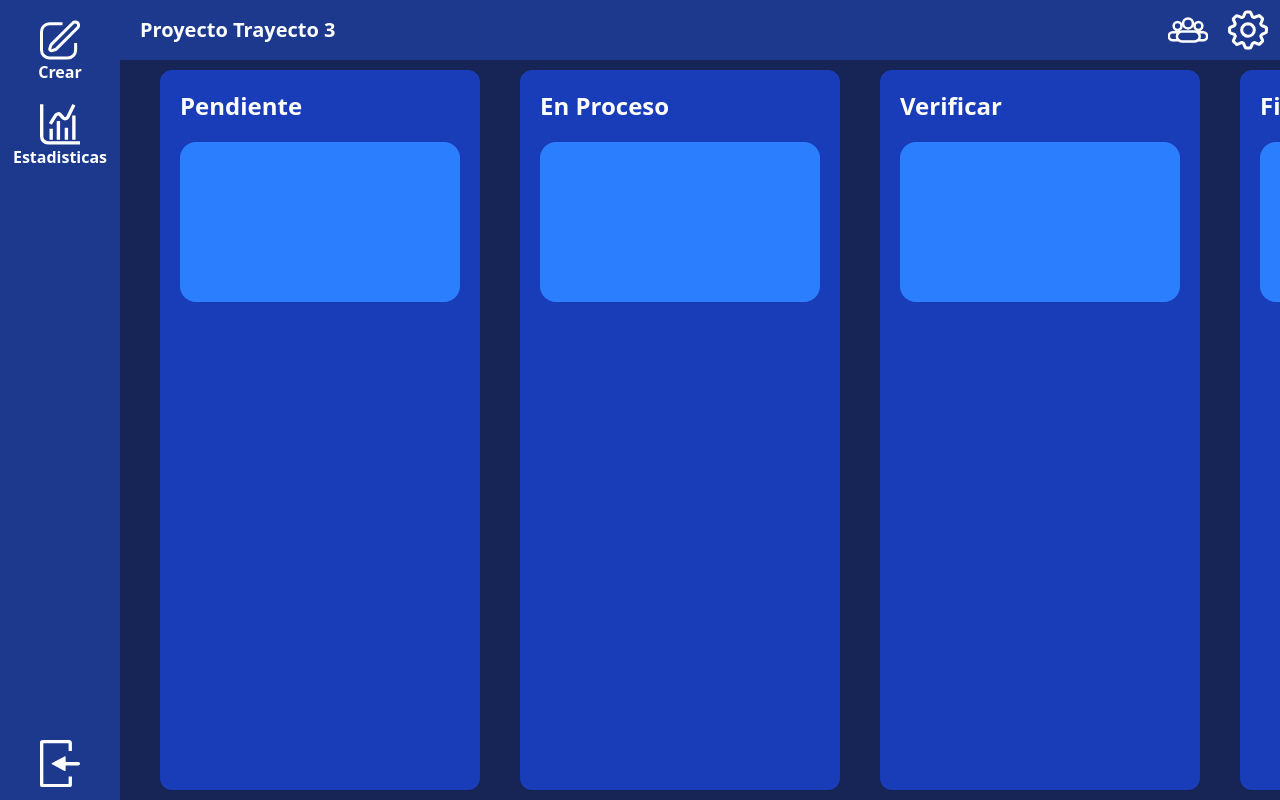
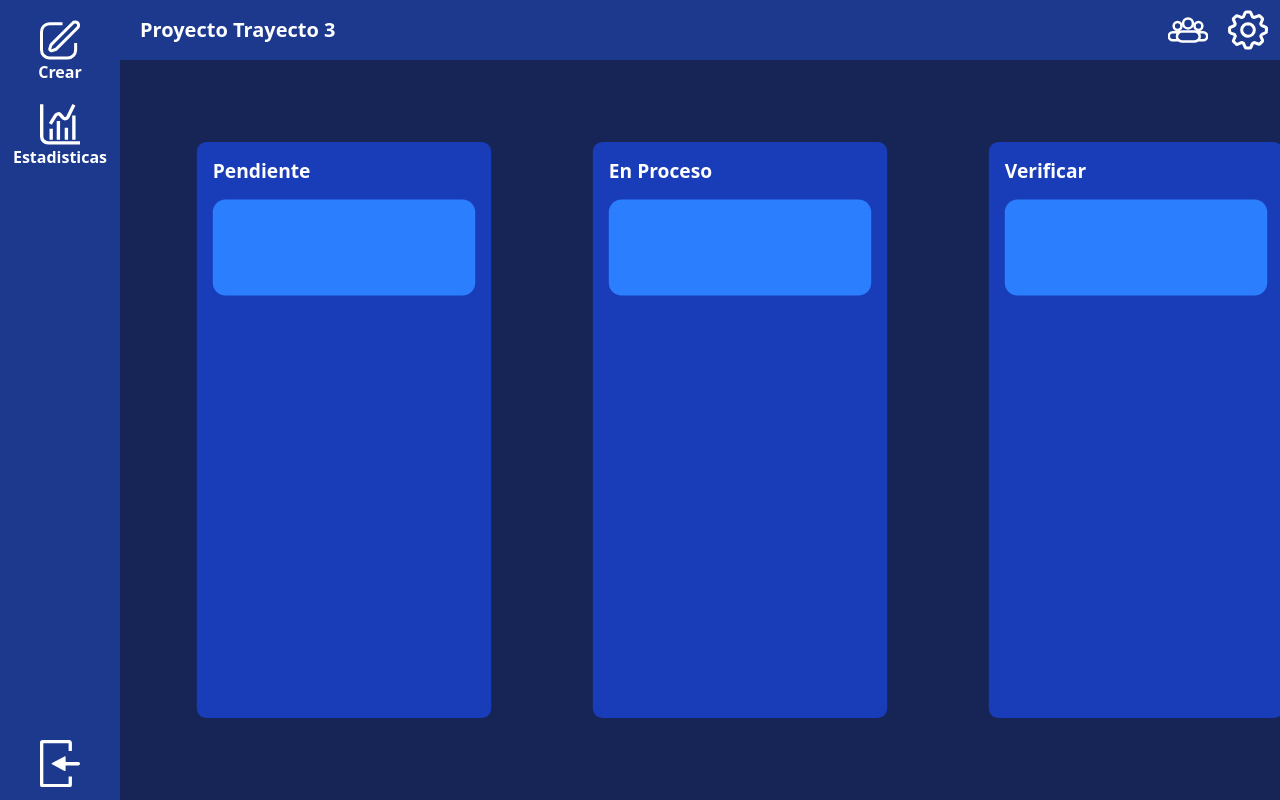
Before and after one commit to LuisLR0/Gestion-de-Proyectos, a Django app: page /proyecto/tablero in a window 1280 px wide. Run offline with Django 5.2, Linux system fonts and the light colour scheme.

Commit message:
v0.3 Acomodando columnas en resoluciones bajas

```diff
--- a/GestionProyecto/static/style.css
+++ b/GestionProyecto/static/style.css
@@ -11,11 +11,8 @@
     --color-amber-600: oklch(0.666 0.179 58.318);
     --color-amber-800: oklch(0.473 0.137 46.201);
     --color-green-700: oklch(0.527 0.154 150.069);
-    --color-blue-300: oklch(0.809 0.105 251.813);
-    --color-blue-400: oklch(0.707 0.165 254.624);
     --color-blue-500: oklch(0.623 0.214 259.815);
     --color-blue-600: oklch(0.546 0.245 262.881);
-    --color-blue-700: oklch(0.488 0.243 264.376);
     --color-blue-800: oklch(0.424 0.199 265.638);
     --color-blue-900: oklch(0.379 0.146 265.522);
     --color-blue-950: oklch(0.282 0.091 267.935);
@@ -406,14 +367,8 @@
   .resize {
     resize: both;
   }
-  .auto-cols-auto {
-    grid-auto-columns: auto;
-  }
   .auto-cols-fr {
     grid-auto-columns: minmax(0, 1fr);
-  }
-  .auto-cols-max {
-    grid-auto-columns: max-content;
   }
   .flex-col {
     flex-direction: column;
@@ -791,6 +695,11 @@
       justify-content: space-around;
     }
   }
+  .md\:gap-7 {
+    @media (width >= 48rem) {
+      gap: calc(var(--spacing) * 7);
+    }
+  }
   .md\:gap-10 {
     @media (width >= 48rem) {
       gap: calc(var(--spacing) * 10);
@@ -865,7 +764,16 @@
     background-color: var(--color-blue-800);
     padding: calc(var(--spacing) * 5);
     @media (width >= 48rem) {
-      width: 22rem;
+      width: 23rem;
+    }
+    @media (width >= 48rem) {
+      max-width: 27rem;
+    }
+    @media (width >= 48rem) {
+      --tw-scale-x: 80%;
+      --tw-scale-y: 80%;
+      --tw-scale-z: 80%;
+      scale: var(--tw-scale-x) var(--tw-scale-y);
     }
   }
   .botonStyle {
@@ -910,3 +818,18 @@
   inherits: false;
   initial-value: solid;
 }
+@property --tw-scale-x {
+  syntax: "*";
+  inherits: false;
+  initial-value: 1;
+}
+@property --tw-scale-y {
+  syntax: "*";
+  inherits: false;
+  initial-value: 1;
+}
+@property --tw-scale-z {
+  syntax: "*";
+  inherits: false;
+  initial-value: 1;
+}
--- a/GestionProyecto/static/tailwind.css
+++ b/GestionProyecto/static/tailwind.css
@@ -12,7 +12,7 @@
     }
 
     .styleColumnas {
-        @apply h-[45rem] w-[19rem] md:w-[22rem] max-w-[20rem] bg-blue-800 rounded-xl flex flex-col gap-5 p-5;
+        @apply h-[45rem] md:scale-80 w-[19rem] md:w-[23rem] md:max-w-[27rem] max-w-[20rem] bg-blue-800 rounded-xl flex flex-col gap-5 p-5;
     }
 
     .botonStyle {
--- a/GestionProyecto/templates/proyecto/tableros.html
+++ b/GestionProyecto/templates/proyecto/tableros.html
@@ -24,7 +24,7 @@
 
 <main class="text-white md:h-[calc(100%-3.75rem)] md:overflow-y-hidden flex place-content-center md:place-content-baseline md:ml-30 scrollbar scrollbar-thumb-blue-900/50">
 
-    <div class="fixed top-0 left-0 hidden" id="modalCrear">
+    <div class="fixed top-0 left-0 hidden z-99" id="modalCrear">
         <div class="w-screen h-screen bg-black/30 flex items-center justify-center">
 
             <div class="bg-blue-900 w-[22rem] h-[30rem] rounded-md flex flex-col items-center justify-center gap-5 p-10">
@@ -51,12 +51,12 @@
     </div>
 
 
-    <section id="tareasProyecto" class="my-5 py-4 md:m-0 md:p-0 grid md:grid-flow-col auto-cols-auto gap-5 md:gap-10 place-items-center w-auto" >
+    <section id="tareasProyecto" class="my-5 py-4 md:m-0 md:p-0 flex flex-col md:flex-row gap-5 md:gap-7 place-items-center w-auto" >
 
         <article class="styleColumnas md:ml-10">
             <h2 class="text-2xl font-bold">Pendiente</h2>
 
-            <div class="bg-blue-500 h-40 w-full rounded-2xl">
+            <div class="bg-blue-500 h-30 w-full rounded-2xl">
 
             </div>
         </article>
@@ -64,7 +64,7 @@
         <article class="styleColumnas">
             <h2 class="text-2xl font-bold">En Proceso</h2>
 
-            <div class="bg-blue-500 h-40 w-full rounded-2xl">
+            <div class="bg-blue-500 h-30 w-full rounded-2xl">
 
             </div>
         </article>
@@ -72,7 +72,7 @@
         <article class="styleColumnas">
             <h2 class="text-2xl font-bold">Verificar</h2>
 
-            <div class="bg-blue-500 h-40 w-full rounded-2xl">
+            <div class="bg-blue-500 h-30 w-full rounded-2xl">
 
             </div>
         </article>
@@ -80,7 +80,7 @@
         <article class="styleColumnas md:mr-10">
             <h2 class="text-2xl font-bold">Finalizado</h2>
 
-            <div class="bg-blue-500 h-40 w-full rounded-2xl">
+            <div class="bg-blue-500 h-30 w-full rounded-2xl">
 
             </div>
         </article>
--- a/GestionProyecto/templates/proyectos.html
+++ b/GestionProyecto/templates/proyectos.html
@@ -59,12 +59,12 @@
         </nav>
     </header>
 
-    <div class="fixed top-0 left-0 hidden text-white" id="modalOpcion">
+    <div class="fixed inset-0 hidden text-white z-99" id="modalOpcion">
         <div class="w-screen h-screen bg-black/30 flex items-center justify-center">
 
             <div class="bg-blue-900 w-[22rem] h-[30rem] rounded-md flex flex-col items-center justify-around gap-5 p-10">
 
-                <h2 class="font-bold text-3xl">Opciones Proyecto</h2>
+                <h2 class="font-bold text-2xl">Opciones Proyecto</h2>
 
                 <form class="flex flex-col items-center justify-center gap-4 w-full">
                     <label class="flex flex-col font-semibold text-lg gap-3 w-full">
@@ -84,12 +84,12 @@
         </div>
     </div>
 
-    <div class="fixed top-0 left-0 hidden text-white" id="modalMiembros">
+    <div class="fixed inset-0 hidden text-white z-99" id="modalMiembros">
         <div class="w-screen h-screen bg-black/30 flex items-center justify-center">
 
             <div class="bg-blue-900 w-[22rem] h-[30rem] rounded-md flex flex-col items-center justify-around gap-5 p-10">
 
-                <h2 class="font-bold text-3xl">Miembros del Proyecto</h2>
+                <h2 class="font-bold text-2xl">Miembros del Proyecto</h2>
 
                 <div class="flex flex-col gap-3 w-full">
                     <p>correo1@gmail.com</p>
@@ -107,12 +107,12 @@
         </div>
     </div>
 
-    <div class="fixed top-0 left-0 hidden text-white" id="modalInvitar">
+    <div class="fixed inset-0 hidden text-white z-99" id="modalInvitar">
         <div class="w-screen h-screen bg-black/30 flex items-center justify-center">
 
             <div class="bg-blue-900 w-[22rem] h-[30rem] rounded-md flex flex-col items-center justify-around gap-5 p-10">
 
-                <h2 class="font-bold text-3xl">Agregar Persona</h2>
+                <h2 class="font-bold text-2xl">Agregar Persona</h2>
 
                 <form class="flex flex-col items-center justify-center gap-4 w-full">
                     <label class="flex flex-col font-semibold text-lg gap-3 w-full">
```
Also changed, not shown: other parts of GestionProyecto/static/style.css (+6 -103 lines).
